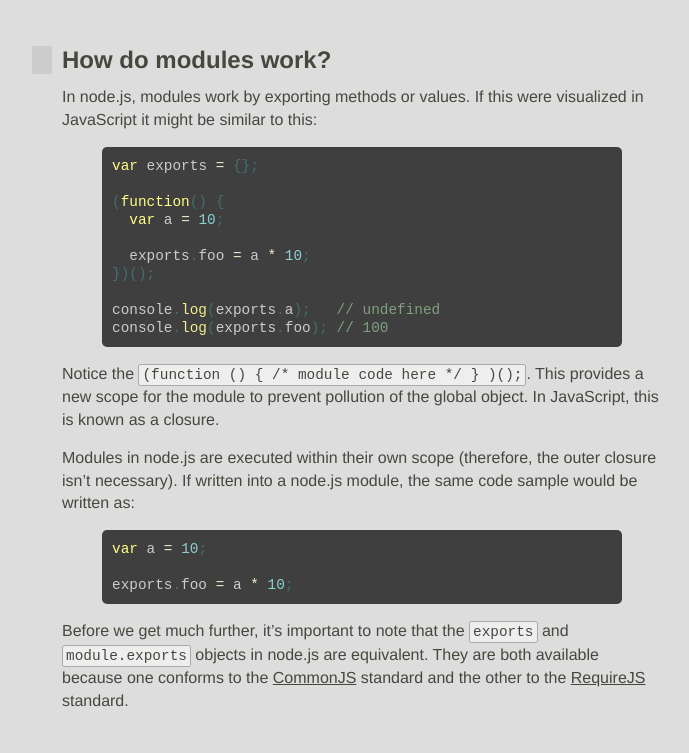
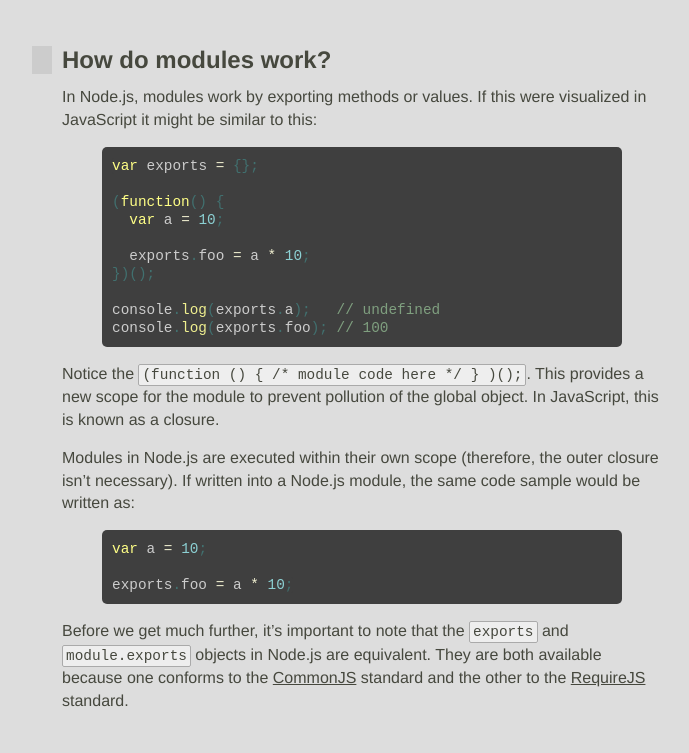
Before and after one commit to JavaScriptKC/workshop, a Jekyll site: the page built from _posts/2012-11-4-npm.md, in a window 1280 px wide and 1400 px high. Shown: the part 473-1226 px from the top of the window, without its empty margins (278-967 px from the left). Built offline with Jekyll 4.4.1, drawn with Linux system fonts in a browser that asks for light colours; nearby versions of some CDN libraries; some web fonts are replaced; comment, search, counter and statistics services are not loaded; some of the changed text lies outside the part shown.

Commit message:
Update 2012-11-4-npm.md

```diff
--- a/_posts/2012-11-4-npm.md
+++ b/_posts/2012-11-4-npm.md
@@ -18,7 +18,7 @@ In the last two labs, you've used `require()` to import the `fs` and `http` modu
 
 ## How do modules work?
 
-In node.js, modules work by exporting methods or values.  If this were visualized in JavaScript it might be similar to this:
+In Node.js, modules work by exporting methods or values.  If this were visualized in JavaScript it might be similar to this:
 
 {% highlight javascript %}
 var exports = {};
@@ -35,7 +35,7 @@ console.log(exports.foo); // 100
 
 Notice the `(function () { /* module code here */ } )();`. This provides a new scope for the module to prevent pollution of the global object. In JavaScript, this is known as a closure.
 
-Modules in node.js are executed within their own scope (therefore, the outer closure isn't necessary). If written into a node.js module, the same code sample would be written as:
+Modules in Node.js are executed within their own scope (therefore, the outer closure isn't necessary). If written into a Node.js module, the same code sample would be written as:
 
 {% highlight javascript %}
 var a = 10;
@@ -43,7 +43,7 @@ var a = 10;
 exports.foo = a * 10;
 {% endhighlight %}
 
-Before we get much further, it's important to note that the `exports` and `module.exports` objects in node.js are equivalent. They are both available because one conforms to the [CommonJS](http://www.commonjs.org/) standard and the other to the [RequireJS](http://requirejs.org) standard.
+Before we get much further, it's important to note that the `exports` and `module.exports` objects in Node.js are equivalent. They are both available because one conforms to the [CommonJS](http://www.commonjs.org/) standard and the other to the [RequireJS](http://requirejs.org) standard.
 
 ## Create and require a module
 
@@ -100,7 +100,7 @@ In the `planets` directory, create a file called `planets.json` with the followi
 }
 {% endhighlight %}
 
-View the `planets.json` file by firing up the node.js REPL (`node` without arguments) from within the `/planets` directory and typing the following:
+View the `planets.json` file by firing up the Node.js REPL (`node` without arguments) from within the `/planets` directory and typing the following:
 
 {% highlight javascript %}
 > var planets = require('./planets.json')
@@ -122,7 +122,7 @@ Finally, update `earth.js` to use the radius stored in `planets.json`.
 
 ## Require a core module
 
-Node.js has several modules shipped with the interpreter. The core modules are defined in node.js's source in the `lib/` folder.
+Node.js has several modules shipped with the interpreter. The core modules are defined in Node.js's source in the `lib/` folder.
 
 Core modules are always preferentially loaded if their identifier is passed to `require()`. For instance, `require('http')` will always return the built in HTTP module, even if there is a file by that name.
 
@@ -139,7 +139,7 @@ Next write a couple tests using the [documentation for assert](http://nodejs.org
 
 ## Require a module from the node_modules directory
 
-Modules can be installed using the node.js package manager `npm` to be included into your application.
+Modules can be installed using the Node.js package manager `npm` to be included into your application.
 
 For the next example, let's print out the planets in order of size. To do this, we'll include the `underscore.js` module. First we need to install underscore by executing the following command from within the `planets/` directory:
 
@@ -163,4 +163,4 @@ See [underscore.js documentation](http://underscorejs.org/#sortBy) for more info
 
 Once you've written your own reusable library, you're ready to push it to [the npm package repository](http://npmjs.org) so that others can `npm install` and `require()` it. Just make sure it's got more going on than circle math!
 
-Raise your hand and have an instructor check out your module to unlock the next lab about accessing a data store in node.js.
+Raise your hand and have an instructor check out your module to unlock the next lab about accessing a data store in Node.js.
```
